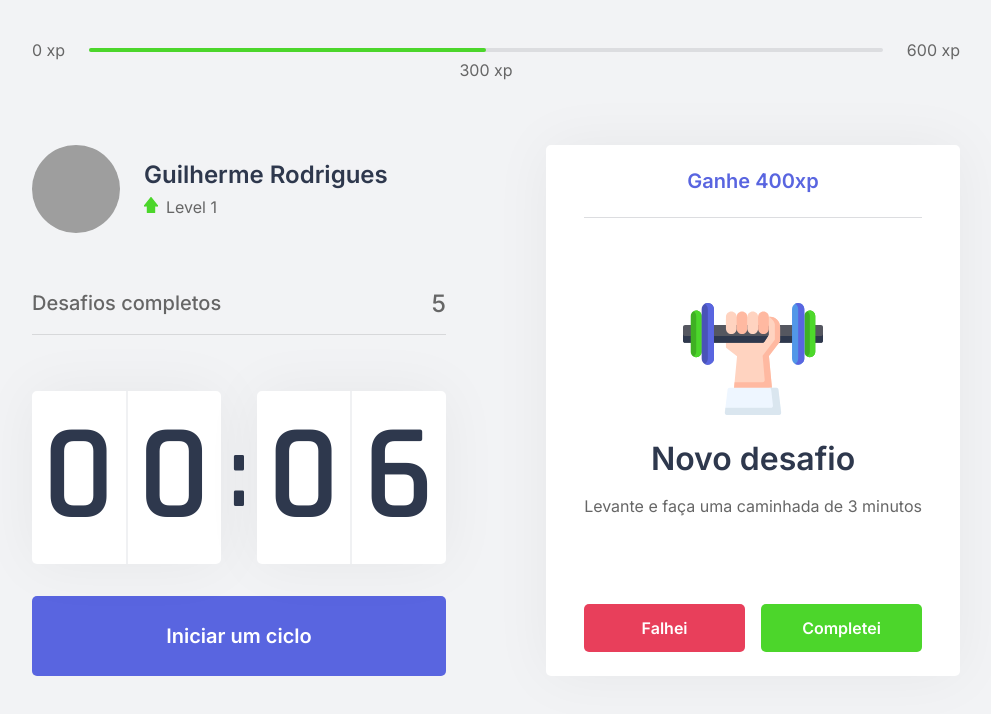
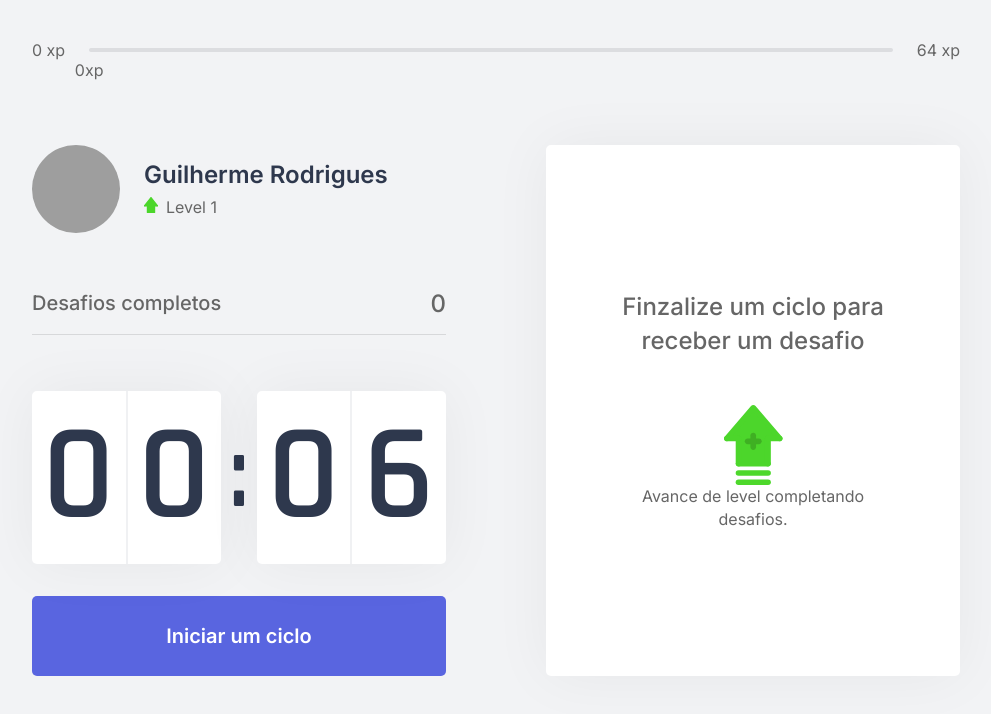
Before and after one commit to GuilhermRodrigues/NLW-React, a Next.js app in the folder nlw-react-next/: page / in a window 1280 px wide. Shown: the top 714 px of the page, without its empty margins (144-1135 px from the left). Built offline with nearby package versions, Linux system fonts and the light colour scheme; grey boxes are pictures that could not be loaded.

Commit message:
NLW - Conclusão de uma parte, da parte logica do projeto.

```diff
--- a/nlw-react-next/src/components/ChallengeBox.tsx
+++ b/nlw-react-next/src/components/ChallengeBox.tsx
@@ -4,24 +4,23 @@
 
 export function ChallengeBox() {
 
-    const contextData = useContext(ChallengesContext);
-
-    const hasActiveChallenge = true;
+    const { activeChallenge, resetChallenge } = useContext(ChallengesContext);
 
     return(
         <div className={styles.challengeBoxContainer}>
-            {hasActiveChallenge ? (
+            { activeChallenge ? (
                 <div className={ styles.challengeActive}>
-                    <header>Ganhe 400xp</header>
+                    <header>Ganhe {activeChallenge.amount} xp</header>
                     <main>
-                        <img src="icons/body.svg" alt=""/>
+                        <img src={`icons/${activeChallenge.type}.svg`}/>
                         <strong>Novo desafio</strong>
-                        <p>Levante e faça uma caminhada de 3 minutos</p>
+                        <p>{activeChallenge.description}</p>
                     </main>
                     <footer>
                         <button
                         type="button"
                         className={styles.challengeFailedButton}
+                        onClick={resetChallenge}
                         >
                         Falhei
                         </button>
--- a/nlw-react-next/src/components/CompletedChallenges.tsx
+++ b/nlw-react-next/src/components/CompletedChallenges.tsx
@@ -1,10 +1,14 @@
+import { useContext } from 'react';
+import { ChallengesContext } from '../contexts/ChallengesContext';
 import styles from '../styles/components/CompletedChallenges.module.css'
 
 export function CompletedChallenges() {
+
+    const {challengesCompleted} = useContext(ChallengesContext);
     return(
         <div className={styles.completedChallenges}>
             <span>Desafios completos</span>
-            <span>5</span>
+            <span>{challengesCompleted}</span>
         </div>
     );
 }
--- a/nlw-react-next/src/components/ExperienceBar.tsx
+++ b/nlw-react-next/src/components/ExperienceBar.tsx
@@ -1,17 +1,23 @@
+import { useContext } from 'react';
+import { ChallengesContext } from '../contexts/ChallengesContext';
 import styles from '../styles/components/ExperienceBar.module.css';
 
 export function ExperienceBar () {
+
+  const {currentExperience, experienceToNextLevel} = useContext(ChallengesContext);
+
+  const percentToNextLevel = Math.round(currentExperience * 100) / experienceToNextLevel;
   return(
     <header className={styles.experienceBar}>
       <span> 0 xp </span>
       <div>
-        <div style={{ width: '50%'}} />
+        <div style={{ width: `${percentToNextLevel}%`}} />
 
-        <span className={styles.currentExperience} style={{ left: '50%' }}>
-          300 xp
+        <span className={styles.currentExperience} style={{ left: `${percentToNextLevel}%`}}>
+          {currentExperience}xp
         </span>
       </div>
-      <span> 600 xp</span>
+      <span> {experienceToNextLevel} xp</span>
     </header>
   );
 }
--- a/nlw-react-next/src/contexts/ChallengesContext.tsx
+++ b/nlw-react-next/src/contexts/ChallengesContext.tsx
@@ -1,11 +1,23 @@
 import { createContext, ReactNode, useState } from 'react';
+import challenges from '../../challenges.json';
 
+interface Challenge {
+    type: 'body' | 'eye'
+    description: string;
+    amount: number;
+
+}
 interface ChallengensContexData {
     level: number;
     currentExperience: number;
     challengesCompleted: number;
+    experienceToNextLevel: number
+    activeChallenge: Challenge;
+
     levelUp: () => void;
     startNewChallenge: () => void;
+    resetChallenge: () => void;
+
 }
 
 interface ChallegensProviderProps {
@@ -21,12 +33,21 @@
     const [currentExperience, setCurrentExperience ] = useState(0);
     const [challengesCompleted, setChallengesCompleted] = useState(0);
 
+    const [activeChallenge, setActiveChallenge] = useState(null);
+
+    const experienceToNextLevel =  Math.pow((level + 1) * 4, 2);
 
     function levelUp(){
       setLevel(level+1);
     }
     function startNewChallenge(){
+        const randomChallengIndex = Math.floor(Math.random() * challenges.length);
+        const challenge = challenges[randomChallengIndex];
 
+        setActiveChallenge(challenge);
+    }
+    function resetChallenge(){
+        setActiveChallenge(null);
     }
 
     return (
@@ -35,8 +56,12 @@
                 level,
                 currentExperience,
                 challengesCompleted,
+                experienceToNextLevel,
                 levelUp,
-                startNewChallenge
+                startNewChallenge,
+                activeChallenge,
+                resetChallenge,
+
             }}
         >
             {children}
```
